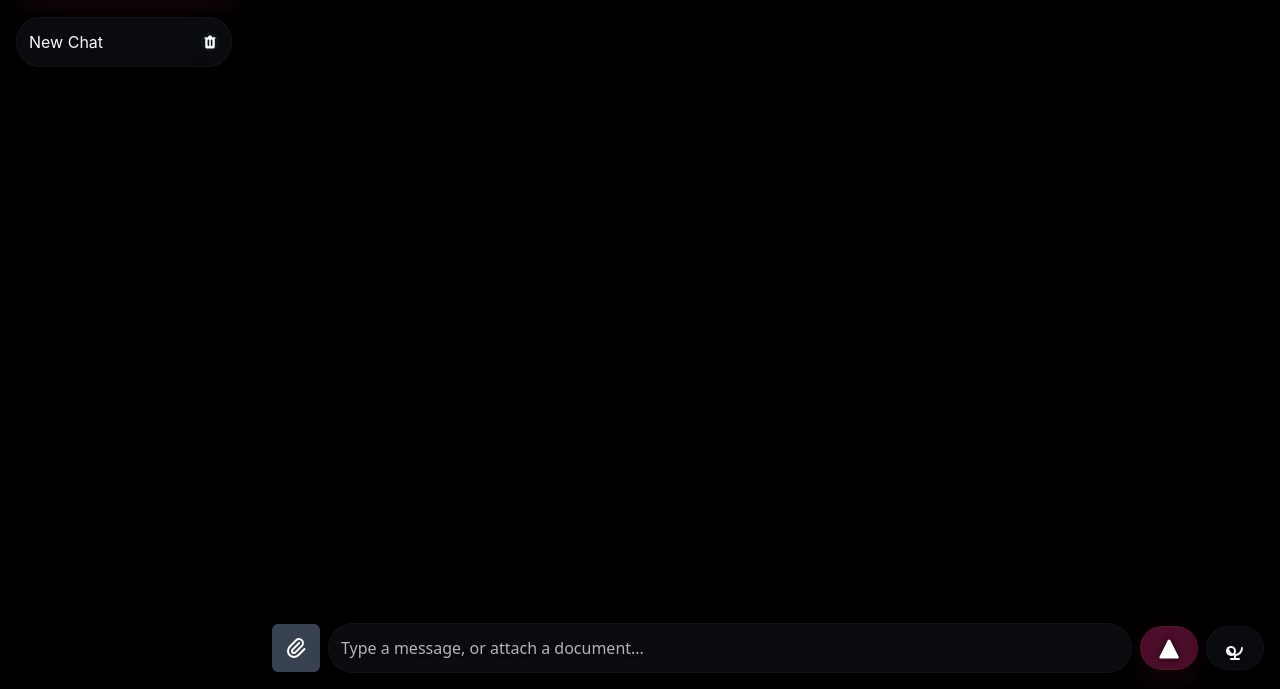
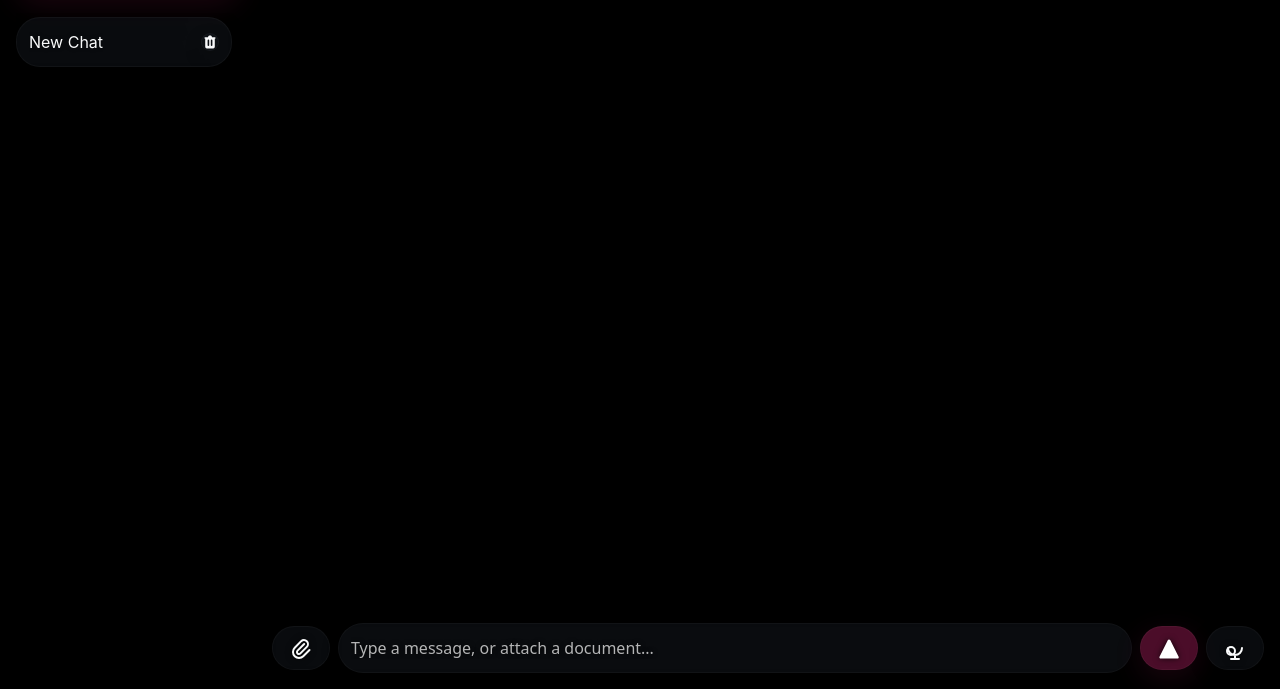
Before and after one commit to avariqfr30/AuraBot-v1, a plain HTML site: page index.html in a window 1280 px wide. Shown: the part 111-800 px from the top of the page. Drawn offline with nearby package versions, Linux system fonts and the light colour scheme.

Commit message:
Fixed clipboard button

```diff
--- a/css/style.css
+++ b/css/style.css
@@ -114,7 +114,7 @@ body, #chatSidebar {
 
 #settingsModal .relative, #toolsModal .relative,
 #userInput, .flex-1 > header h1,
-button,
+button, #fileUploadButton,
 #chatList > div.bg-gray-800,
 .affirmation-card, .checklist-card, .breathing-exercise-container, .mood-tracker-card,
 #systemPromptTextarea, #voiceSelectDropdown, #modelSelectDropdown {
@@ -137,7 +137,7 @@ button,
 /* Create layered liquid reflections with pseudo-elements */
 #settingsModal .relative::before, #toolsModal .relative::before,
 #userInput::before, .flex-1 > header h1::before,
-button::before,
+button::before, #fileUploadButton::before,
 #chatList > div.bg-gray-800::before,
 .affirmation-card::before, .checklist-card::before, .breathing-exercise-container::before, .mood-tracker-card::before,
 #systemPromptTextarea::before, #voiceSelectDropdown::before, #modelSelectDropdown::before {
@@ -158,7 +158,7 @@ button::before,
 /* Subtle moving sheen layer */
 #settingsModal .relative::after, #toolsModal .relative::after,
 #userInput::after, .flex-1 > header h1::after,
-button::after,
+button::after, #fileUploadButton::after,
 #chatList > div.bg-gray-800::after,
 .affirmation-card::after, .checklist-card::after, .breathing-exercise-container::after, .mood-tracker-card::after,
 #systemPromptTextarea::after, #voiceSelectDropdown::after, #modelSelectDropdown::after {
@@ -288,7 +288,7 @@ button::after,
 /* Slight ripple when hovering or focusing to simulate liquid surface */
 #settingsModal .relative:hover::before, #toolsModal .relative:hover::before,
 #userInput:hover::before, .flex-1 > header h1:hover::before,
-button:hover::before,
+button:hover::before, #fileUploadButton:hover::before,
 #chatList > div.bg-gray-800:hover::before,
 .affirmation-card:hover::before, .checklist-card:hover::before, .breathing-exercise-container:hover::before, .mood-tracker-card:hover::before,
 #systemPromptTextarea:focus::before, #voiceSelectDropdown:focus::before, #modelSelectDropdown:focus::before {
@@ -316,7 +316,8 @@ button:hover::before,
 /* Make sure content sits above pseudo-elements */
 #settingsModal .relative > *, #toolsModal .relative > *,
 #userInput > *, .flex-1 > header h1 > *,
-button > *, #chatList > div.bg-gray-800 > *,
+button > *, #fileUploadButton > *,
+#chatList > div.bg-gray-800 > *,
 .affirmation-card > *, .checklist-card > *, .breathing-exercise-container > *, .mood-tracker-card > *,
 #systemPromptTextarea > *, #voiceSelectDropdown > *, #modelSelectDropdown > * {
     position: relative; z-index: 2;
@@ -324,7 +325,7 @@ button > *, #chatList > div.bg-gray-800 > *,
 
 /* Hover effect */
 #settingsModal .relative:hover, #toolsModal .relative:hover,
-#userInput:hover, .flex-1 > header h1:hover, button:hover {
+#userInput:hover, .flex-1 > header h1:hover, button:hover, #fileUploadButton:hover {
     transform: translateY(-3px) scale(1.004) !important;
     box-shadow: 0 18px 50px rgba(0,0,0,0.45) !important;
 }
@@ -332,7 +333,7 @@ button > *, #chatList > div.bg-gray-800 > *,
 /* "Squish" effect on click */
 #settingsModal .relative:active, #toolsModal .relative:active,
 #userInput:active, .flex-1 > header h1:active,
-button:active,
+button:active, #fileUploadButton:active,
 #chatList > div.bg-gray-800:active,
 #systemPromptTextarea:active, #voiceSelectDropdown:active, #modelSelectDropdown:active {
     transform: translateY(0) scale(0.97) !important;
@@ -389,7 +390,7 @@ button:active,
 .liquid-btn.ghost:hover { background-color: rgba(255,255,255,0.04); }
 
 /* Apply liquid button class to existing button IDs */
-#newChatButton, #sendButton, #saveSettingsButton, #cancelSettingsButton, #resetSettingsButton, #closeToolsButton, #micButton, #settingsButton, #toolsButton, #themeToggleButton {
+#newChatButton, #sendButton, #saveSettingsButton, #cancelSettingsButton, #resetSettingsButton, #closeToolsButton, #micButton, #settingsButton, #toolsButton, #themeToggleButton, #fileUploadButton {
     /* add base liquid appearance */
     border-radius: 9999px !important; padding: 0.6rem 1rem !important; height: 44px !important;
 }
@@ -411,15 +412,15 @@ button:active,
 #userInput:focus { box-shadow: 0 12px 40px rgba(0,0,0,0.4) !important; }
 
 /* Border Radii */
-#userInput, #micButton, #settingsButton, #toolsButton, #sendButton, #cancelSettingsButton, #resetSettingsButton, #closeToolsButton, .tool-button, .mood-button, #newChatButton { border-radius: 9999px !important; }
+#userInput, #micButton, #settingsButton, #toolsButton, #sendButton, #cancelSettingsButton, #resetSettingsButton, #closeToolsButton, .tool-button, .mood-button, #newChatButton, #fileUploadButton { border-radius: 9999px !important; }
 .flex-1 > header h1, #saveSettingsButton, #systemPromptTextarea, #voiceSelectDropdown, #modelSelectDropdown, .affirmation-card, .checklist-card, .breathing-exercise-container, .mood-tracker-card { border-radius: 0.75rem !important; }
 #settingsModal .relative, #toolsModal .relative, #chatList > div.bg-gray-800 { border-radius: 1.5rem; }
 #chatList > div.bg-gray-800 { margin: 0.25rem 0; }
 
 /* Icon Readability */
-#sendButton svg, #micButton svg, #settingsButton svg, #toolsButton svg { filter: drop-shadow(0 0 3px rgba(0,0,0,0.8)); }
+#sendButton svg, #micButton svg, #settingsButton svg, #toolsButton svg, #fileUploadButton svg { filter: drop-shadow(0 0 3px rgba(0,0,0,0.8)); }
 #sendButton svg { fill: #FFF; }
-#micButton svg, #settingsButton svg, #toolsButton svg { stroke: #f9fafb; }
+#micButton svg, #settingsButton svg, #toolsButton svg, #fileUploadButton svg { stroke: #f9fafb; }
 
 /* Opaque Chat Bubbles */
 .chat-bubble.ai, .chat-bubble.user { box-shadow: 0 4px 15px rgba(0, 0, 0, 0.2); color: #FFF; }
@@ -460,7 +461,8 @@ button:active,
 /* Light-mode glass: white, translucent, with subtle colored banding */
 [data-theme="light"] #settingsModal .relative, [data-theme="light"] #toolsModal .relative,
 [data-theme="light"] #userInput, [data-theme="light"] .flex-1 > header h1,
-[data-theme="light"] button, [data-theme="light"] #chatList > div.bg-gray-800,
+[data-theme="light"] button, [data-theme="light"] #fileUploadButton,
+[data-theme="light"] #chatList > div.bg-gray-800,
 [data-theme="light"] .affirmation-card, [data-theme="light"] .checklist-card, [data-theme="light"] .breathing-exercise-container, [data-theme="light"] .mood-tracker-card,
 [data-theme="light"] #systemPromptTextarea, [data-theme="light"] #voiceSelectDropdown, [data-theme="light"] #modelSelectDropdown {
     /* Match dark mode: semi-opaque frosted base so both themes look consistent */
@@ -587,13 +589,14 @@ button:active,
 }
 
 /* Neutral secondary buttons on light background */
-[data-theme="light"] button:not(#newChatButton):not(#sendButton):not(#saveSettingsButton) {
+[data-theme="light"] button:not(#newChatButton):not(#sendButton):not(#saveSettingsButton),
+[data-theme="light"] #fileUploadButton {
     background-color: rgba(15,23,42,0.04) !important;
     color: #0f172a !important;
 }
 
 /* Icon buttons (settings/tools/theme) dark icons on light bg */
-[data-theme="light"] #settingsButton svg, [data-theme="light"] #toolsButton svg, [data-theme="light"] #themeToggleButton svg {
+[data-theme="light"] #settingsButton svg, [data-theme="light"] #toolsButton svg, [data-theme="light"] #themeToggleButton svg, [data-theme="light"] #fileUploadButton svg, [data-theme="light"] #micButton svg {
     stroke: #0f172a !important;
     fill: none !important;
 }
```
